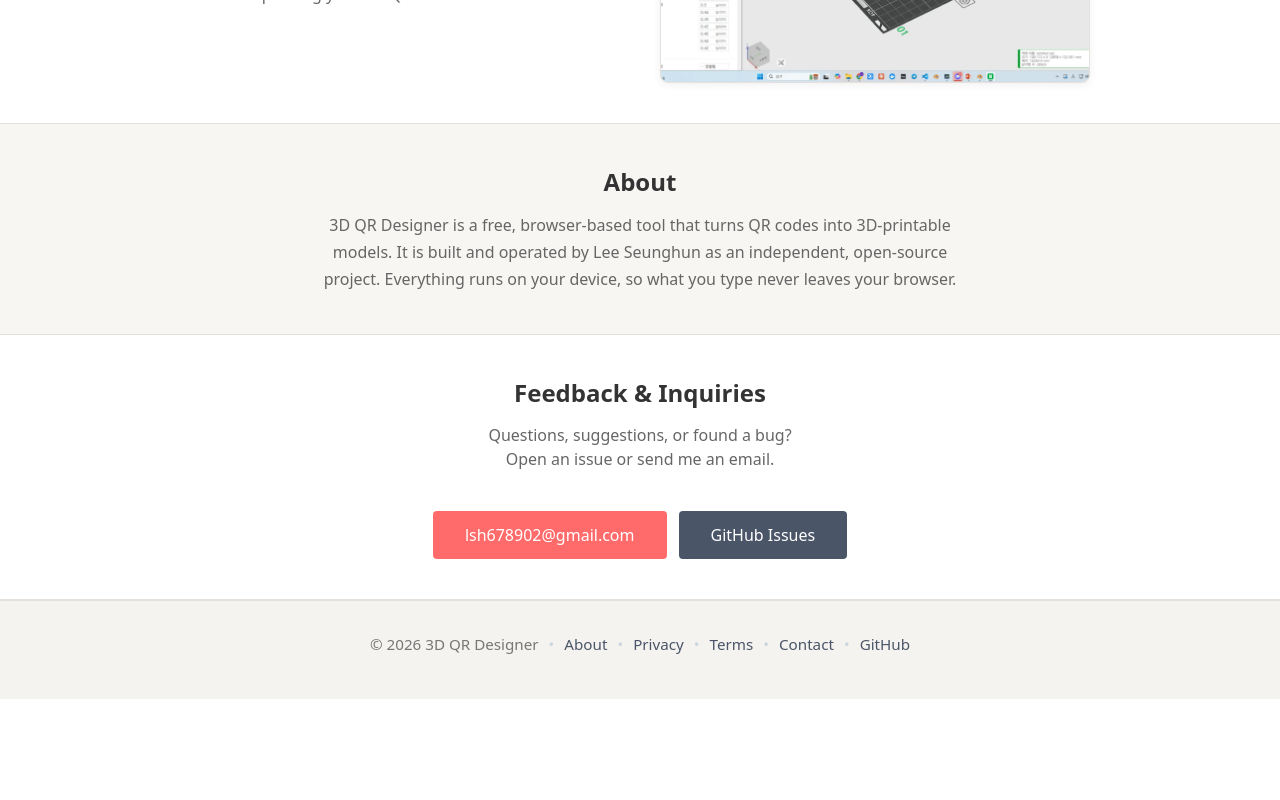
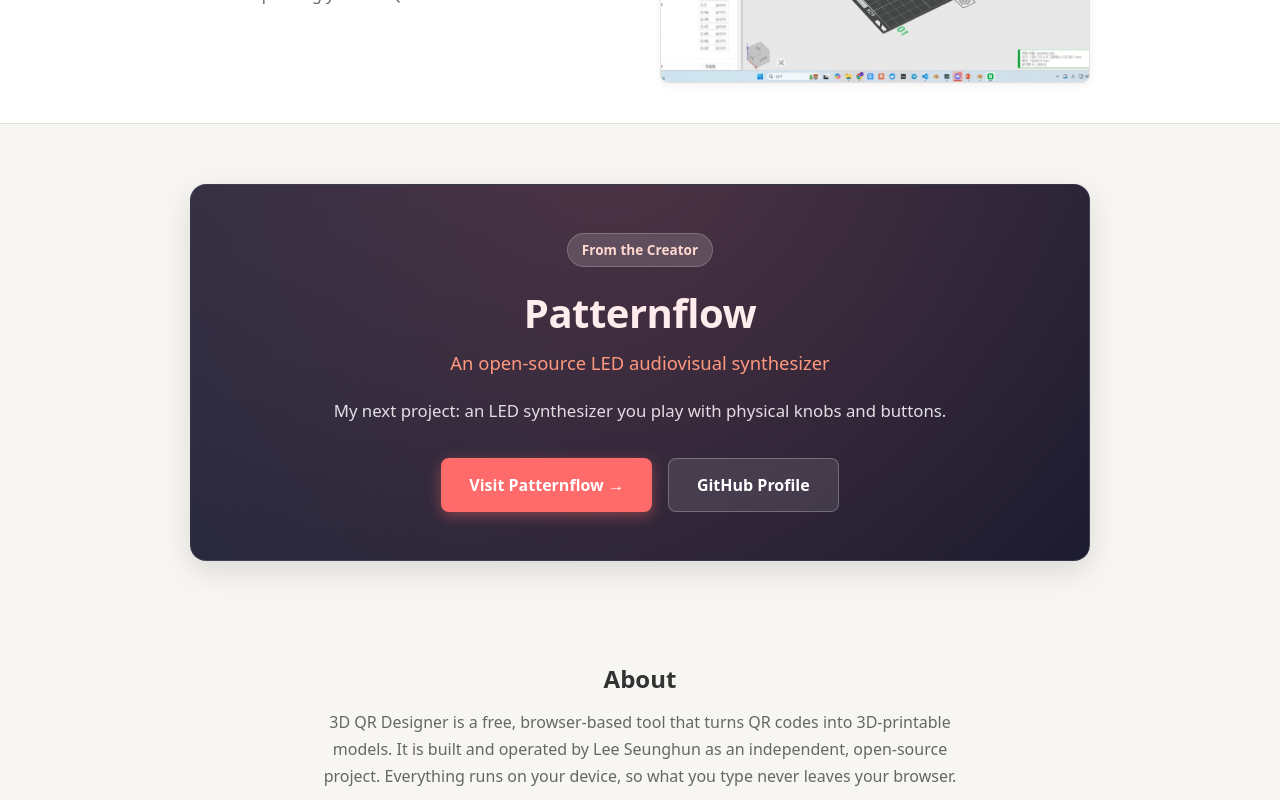
Before and after one commit to engmung/3dQRGEN, a React (Vite) app in the folder frontend/: page / in a window 1280 px wide. Shown: the part 1480-2280 px from the top of the page. Before the commit the page ends 2179 px from the top, so only its background shows below. Built offline with nearby package versions, Linux system fonts and the light colour scheme; a web font is replaced by a local one.

Commit message:
chore: restore the Patternflow section and links (#12)
Co-authored-by: Claude Opus 5.5 <noreply@anthropic.com>

```diff
--- a/frontend/index.html
+++ b/frontend/index.html
@@ -141,6 +141,21 @@
           </div>
         </section>
 
+        <section class="landing-section creator-section">
+          <div class="creator-card">
+            <div class="creator-badge">From the Creator</div>
+            <h2 class="creator-title">Patternflow</h2>
+            <p class="creator-tagline">An open-source LED audiovisual synthesizer</p>
+            <p class="creator-description">
+              My next project: an LED synthesizer you play with physical knobs and buttons.
+            </p>
+            <div class="creator-actions">
+              <a href="https://patternflow.work" class="creator-btn primary">Visit Patternflow &rarr;</a>
+              <a href="https://github.com/engmung" class="creator-btn secondary">GitHub Profile</a>
+            </div>
+          </div>
+        </section>
+
         <section class="landing-section" id="about">
           <h2 class="section-title">About</h2>
           <p class="section-description about-text">
@@ -162,6 +177,8 @@
             <span class="footer-dot">•</span>
             <a href="mailto:lsh678902@gmail.com">Contact</a>
             <span class="footer-dot">•</span>
+            <a href="https://patternflow.work">Patternflow</a>
+            <span class="footer-dot">•</span>
             <a href="https://github.com/engmung/3dQRGEN">GitHub</a>
           </div>
         </footer>
--- a/frontend/src/components/Header.tsx
+++ b/frontend/src/components/Header.tsx
@@ -94,6 +94,28 @@ export function Header() {
       {/* Right side - Links */}
       <div style={{ display: 'flex', alignItems: 'center', gap: isMobile ? '6px' : '10px' }}>
         <a
+          href="https://patternflow.work"
+          target="_blank"
+          rel="noopener noreferrer"
+          style={{
+            background: 'none',
+            border: 'none',
+            color: '#333',
+            fontSize: isMobile ? '13px' : '15px',
+            fontWeight: 500,
+            cursor: 'pointer',
+            padding: isMobile ? '4px 8px' : '6px 10px',
+            borderRadius: '4px',
+            transition: 'background-color 0.2s',
+            textDecoration: 'none',
+          }}
+          onMouseEnter={(e) => (e.currentTarget.style.backgroundColor = '#e5e0db')}
+          onMouseLeave={(e) => (e.currentTarget.style.backgroundColor = 'transparent')}
+        >
+          Patternflow
+        </a>
+
+        <a
           href="https://github.com/engmung/3dQRGEN"
           target="_blank"
           rel="noopener noreferrer"
--- a/frontend/src/components/LandingFooter.tsx
+++ b/frontend/src/components/LandingFooter.tsx
@@ -17,6 +17,8 @@ export function LandingFooter() {
         <span className="footer-dot">•</span>
         <a href="mailto:lsh678902@gmail.com">Contact</a>
         <span className="footer-dot">•</span>
+        <a href="https://patternflow.work" target="_blank" rel="noopener noreferrer">Patternflow</a>
+        <span className="footer-dot">•</span>
         <a href="https://github.com/engmung/3dQRGEN" target="_blank" rel="noopener noreferrer">GitHub</a>
       </div>
     </footer>
--- a/frontend/src/pages/Landing.css
+++ b/frontend/src/pages/Landing.css
@@ -296,6 +296,116 @@
   color: #fff;
 }
 
+/* Creator Section */
+.creator-section {
+  padding: 60px 20px;
+}
+
+.creator-card {
+  background: linear-gradient(135deg, #2b2d42 0%, #1a1a2e 100%);
+  border-radius: 16px;
+  padding: 48px 40px;
+  color: #fff;
+  text-align: center;
+  box-shadow: 0 10px 30px rgba(0, 0, 0, 0.12);
+  border: 1px solid rgba(255, 255, 255, 0.1);
+  position: relative;
+  overflow: hidden;
+  max-width: 900px;
+  margin: 0 auto;
+}
+
+.creator-card::before {
+  content: '';
+  position: absolute;
+  top: -50%;
+  left: -50%;
+  width: 200%;
+  height: 200%;
+  background: radial-gradient(circle at 50% 20%, rgba(255, 107, 107, 0.18), transparent 60%);
+  pointer-events: none;
+}
+
+.creator-badge {
+  display: inline-block;
+  background: rgba(255, 255, 255, 0.15);
+  backdrop-filter: blur(8px);
+  color: #ffd8cf;
+  font-size: 0.85rem;
+  font-weight: 600;
+  padding: 6px 14px;
+  border-radius: 20px;
+  margin-bottom: 16px;
+  border: 1px solid rgba(255, 255, 255, 0.2);
+}
+
+.creator-title {
+  font-size: 2.5rem;
+  font-weight: 700;
+  color: #fff;
+  margin: 0 0 6px 0;
+  letter-spacing: -0.5px;
+}
+
+.creator-tagline {
+  font-size: 1.15rem;
+  color: #ff9e80;
+  margin: 0 0 20px 0;
+  font-weight: 500;
+}
+
+.creator-description {
+  font-size: 1.05rem;
+  color: #e2e8f0;
+  line-height: 1.7;
+  max-width: 680px;
+  margin: 0 auto 32px auto;
+}
+
+.creator-actions {
+  display: flex;
+  gap: 16px;
+  justify-content: center;
+  flex-wrap: wrap;
+  position: relative;
+  z-index: 1;
+}
+
+.creator-btn {
+  padding: 14px 28px;
+  border-radius: 8px;
+  font-size: 1rem;
+  font-weight: 600;
+  text-decoration: none;
+  transition: all 0.2s ease;
+  display: inline-flex;
+  align-items: center;
+  justify-content: center;
+}
+
+.creator-btn.primary {
+  background-color: #FF6B6B;
+  color: #fff;
+  box-shadow: 0 4px 14px rgba(255, 107, 107, 0.4);
+}
+
+.creator-btn.primary:hover {
+  background-color: #FF5252;
+  transform: translateY(-2px);
+  box-shadow: 0 6px 20px rgba(255, 107, 107, 0.6);
+}
+
+.creator-btn.secondary {
+  background-color: rgba(255, 255, 255, 0.1);
+  color: #fff;
+  border: 1px solid rgba(255, 255, 255, 0.25);
+}
+
+.creator-btn.secondary:hover {
+  background-color: rgba(255, 255, 255, 0.2);
+  transform: translateY(-2px);
+}
+
 /* About Section */
 .about-text {
   max-width: 640px;
--- a/frontend/src/pages/Landing.tsx
+++ b/frontend/src/pages/Landing.tsx
@@ -138,6 +138,36 @@ export function Landing() {
         </div>
       </section>
 
+      {/* Creator & Patternflow Section */}
+      <section className="landing-section creator-section">
+        <div className="creator-card">
+          <div className="creator-badge">From the Creator</div>
+          <h2 className="creator-title">Patternflow</h2>
+          <p className="creator-tagline">An open-source LED audiovisual synthesizer</p>
+          <p className="creator-description">
+            My next project: an LED synthesizer you play with physical knobs and buttons.
+          </p>
+          <div className="creator-actions">
+            <a
+              href="https://patternflow.work"
+              target="_blank"
+              rel="noopener noreferrer"
+              className="creator-btn primary"
+            >
+              Visit Patternflow &rarr;
+            </a>
+            <a
+              href="https://github.com/engmung"
+              target="_blank"
+              rel="noopener noreferrer"
+              className="creator-btn secondary"
+            >
+              GitHub Profile
+            </a>
+          </div>
+        </div>
+      </section>
+
       {/* About Section */}
       <section className="landing-section" id="about">
         <h2 className="section-title">About</h2>
```
Also changed, not shown: 1 other file (tests, documents, lock files or other folders).
